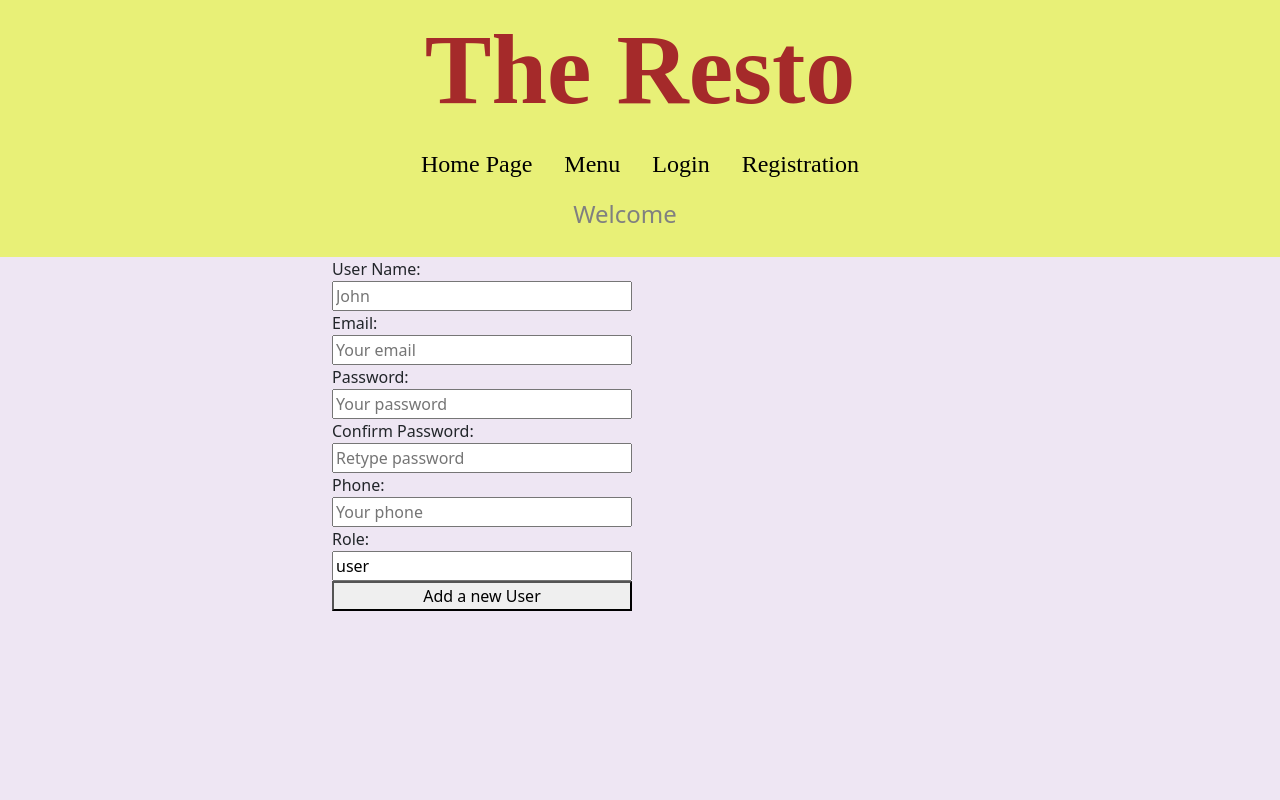
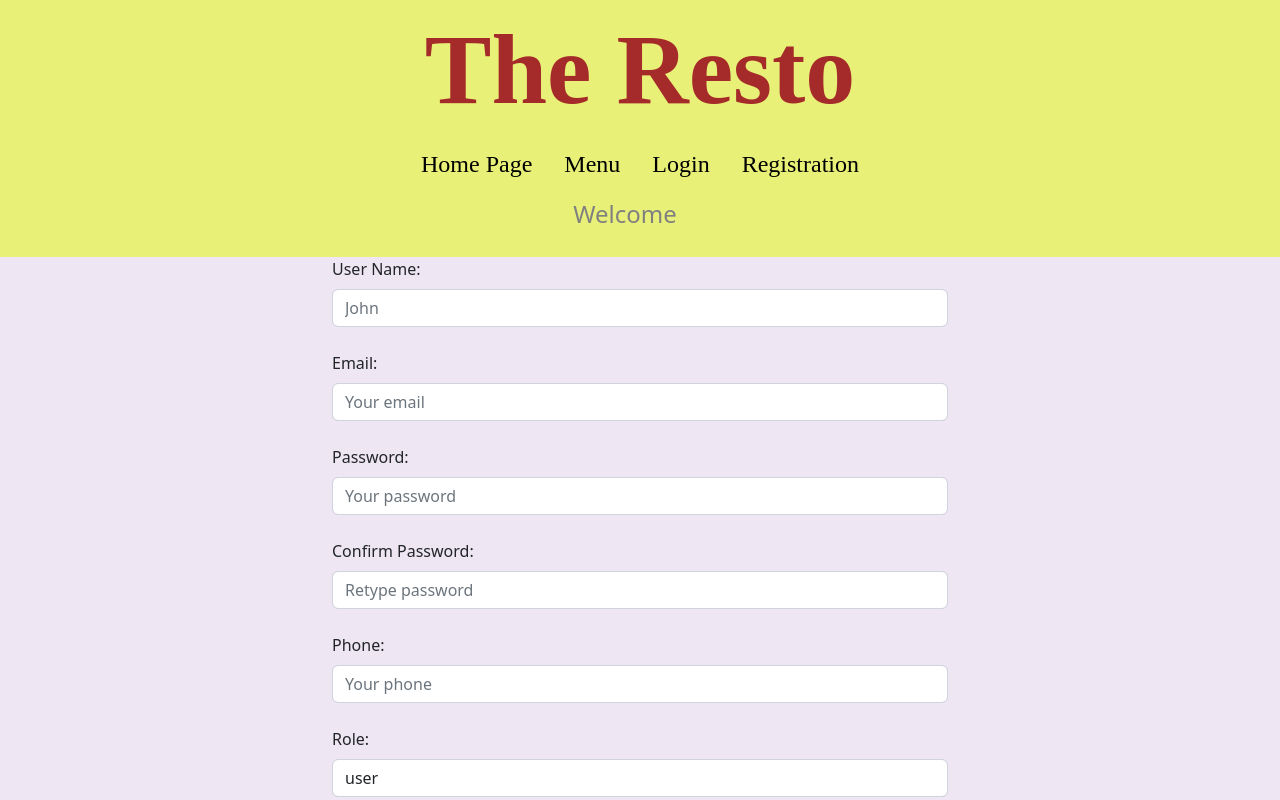
Before and after one commit to AntonDiachenko/theresto, a React (Create React App) app in the folder Project/client/: page /newuser in a window 1280 px wide. Shown: the top 800 px of the page. Built offline with nearby package versions, Linux system fonts and the light colour scheme; no server answers; a web font is replaced by a local one.

Commit message:
Anton's update to IGNORE

```diff
--- a/Project/client/src/App.css
+++ b/Project/client/src/App.css
@@ -543,3 +543,8 @@ height: 120px;
 .edit-delete{
   text-align: end;
 }
+
+.itemListImage {
+  width: 200%;
+  height: auto;
+}
--- a/Project/client/src/App.js
+++ b/Project/client/src/App.js
@@ -1,11 +1,5 @@
 import "./App.css";
-import {
-  BrowserRouter as Router,
-  Route,
-  Routes,
-  Link,
-  Navigate,
-} from "react-router-dom";
+import { BrowserRouter as Router, Route, Routes, Link } from "react-router-dom";
 
 import Home from "./pages/Home";
 import { useEffect, useState } from "react";
@@ -42,7 +36,6 @@ function App() {
     setAuthState({ username: "", id: 0, status: false, role: "" });
   };
 
-  const [user, setUser] = useState({});
   useEffect(() => {
     axios
       .get("http://localhost:3001/auth/auth", {
@@ -108,6 +101,7 @@ function App() {
                 ) : authState.role == "user" ? (
                   <>
                     {/* user */}
+                    <div>
                       <ul className="nav justify-content-center">
                         <li className="nav-item top-nav-item">
                           <Link to="/">
@@ -126,7 +120,7 @@ function App() {
                         </li>
                         <li className="nav-item top-nav-item">
                           <Link to="/fav">
-                          <a class="nav-link">favorites</a>
+                            <a class="nav-link">Favorite</a>
                           </Link>
                         </li>
                         <li className="nav-item top-nav-item">
@@ -134,8 +128,11 @@ function App() {
                             <a class="nav-link">Cart</a>
                           </Link>
                         </li>
+                      </ul>
+                    </div>
+
+
                     {/* <Link to="/profile"> Profile</Link> */}
-                    </ul>
                   </>
                 ) : (
                   <>
@@ -179,7 +176,9 @@ function App() {
                 )}
                 <div className="welcome-container">
                       <div>
-                        <h4><span id="welcome">Welcome</span> {authState.username}</h4>
+                        <h4>
+                          <span id="welcome">Welcome</span> {authState.username}
+                        </h4>
                       </div>
                       <div className="logout-btn-container">
                         {authState.status && (
@@ -189,7 +188,6 @@ function App() {
                           </button>
                         )}
                       </div>
-
                     </div>
               </div>
             </div>
--- a/Project/client/src/pages/Addnewuser.js
+++ b/Project/client/src/pages/Addnewuser.js
@@ -6,35 +6,31 @@ import { useNavigate } from "react-router-dom";
 
 function Addnewuser() {
   const initialValues = {
-        username:"",
-        email:"",
-        password:"",
-        confirmpassword:"",
-        phone:"",
-        role:"user"
+    username: "",
+    email: "",
+    password: "",
+    confirmpassword: "",
+    phone: "",
+    role: "user",
   };
 
   const navigate = useNavigate();
   const onSubmit = (data) => {
-      axios.post("http://localhost:3001/auth", data
-
-      ).then((response) => {
+    axios.post("http://localhost:3001/auth", data).then((response) => {
       navigate("/usermanage");
     });
   };
 
-
-    const validationSchema= Yup.object().shape({
-        username:Yup.string().min(3).max(15).required(),
-        email:Yup.string().email().required(),
-        password:Yup.string().min(4).max(20).required(),
-        confirmpassword:Yup.string()
+  const validationSchema = Yup.object().shape({
+    username: Yup.string().min(3).max(15).required(),
+    email: Yup.string().email().required(),
+    password: Yup.string().min(4).max(20).required(),
+    confirmpassword: Yup.string()
       .required()
-        .oneOf([Yup.ref('password')], 'Your passwords do not match.'),
-        phone:Yup.string().required(),
-        role:Yup.string().oneOf(['admin','user'])
+      .oneOf([Yup.ref("password")], "Your passwords do not match."),
+    phone: Yup.string().required(),
+    role: Yup.string().oneOf(["admin", "user"]),
   });
-
 
   return (
     <div>
@@ -44,63 +40,68 @@ function Addnewuser() {
           onSubmit={onSubmit}
           validationSchema={validationSchema}
         >
-          <Form className="formContainer">
-            <label>User Name:</label>
+          <Form>
+            <div className="form-outline mb-4">
+              <label className="form-label">User Name:</label>
               <ErrorMessage name="username" component="span" />
-            <Field
-            id="inputCreateUser"
-            name="username"
-            placeholder="John"
-            />
-
-            <label>Email:</label>
+              <Field className="form-control" id="inputCreateUser" name="username" placeholder="John" />
+            </div>
+            <div className="form-outline mb-4">
+              <label className="form-label">Email:</label>
               <ErrorMessage name="email" component="span" />
               <Field
+              className="form-control"
                 id="inputCreateUser"
                 name="email"
                 placeholder="Your email"
               />
-
-            <label>Password:</label>
+            </div>
+            <div className="form-outline mb-4">
+              <label className="form-label">Password:</label>
               <ErrorMessage name="password" component="span" />
               <Field
+              className="form-control"
                 id="inputCreateUser"
                 type="password"
                 name="password"
                 placeholder="Your password"
               />
-
-            <label>Confirm Password:</label>
+            </div>
+            <div className="form-outline mb-4">
+              <label className="form-label">Confirm Password:</label>
               <ErrorMessage name="confirmpassword" component="span" />
               <Field
+              className="form-control"
                 id="inputCreateUser"
                 type="password"
                 name="confirmpassword"
                 placeholder="Retype password"
               />
-
-            <label>Phone:</label>
+            </div>
+            <div className="form-outline mb-4">
+              <label className="form-label">Phone:</label>
               <ErrorMessage name="phone" component="span" />
               <Field
+              className="form-control"
                 id="inputCreateUser"
                 name="phone"
                 placeholder="Your phone"
               />
+            </div>
+            <div className="form-outline mb-4">
+              <label className="form-label">Role:</label>
+              <ErrorMessage name="role" component="span" />
+              <Field className="form-control" id="inputCreateUser" name="role" placeholder="Your role" />
+            </div>
 
-            <label>Role:</label>
-            <ErrorMessage name="role" component="span" />
-            <Field
-              id="inputCreateUser"
-              name="role"
-              placeholder="Your role"
-            />
-
-            <button type="submit">Add a new User</button>
+            <button type="submit" className="login-button">
+              Add User
+            </button>
           </Form>
         </Formik>
       </div>
     </div>
-  )
+  );
 }
 
-export default Addnewuser
+export default Addnewuser;
--- a/Project/client/src/pages/Home.js
+++ b/Project/client/src/pages/Home.js
@@ -1,7 +1,4 @@
 import React from "react";
-import { useEffect, useState, useContext } from "react";
-import axios from "axios";
-import { AuthContext } from "../helper/AuthContext";
 import { useNavigate } from "react-router-dom";
 import { Link } from "react-router-dom";
 import Menu from "./Menu";
--- a/Project/client/src/pages/Item.js
+++ b/Project/client/src/pages/Item.js
@@ -8,10 +8,11 @@ import {Formik, Form, Field, ErrorMessage} from "formik";
 
 
 function Item() {
+  const { id } = useParams();
 
-    const { id } = useParams();
+  const [menuitem, setMenuitem] = useState([]);
 
-    const [menuitem, setMenuitem] = useState([]);
+  let navigate = useNavigate();
 
 
     useEffect(() => {
@@ -174,4 +175,4 @@ function Item() {
   );
 }
 
-export default Item
+export default Item;
--- a/Project/client/src/pages/Itemmanage.js
+++ b/Project/client/src/pages/Itemmanage.js
@@ -160,7 +160,8 @@ const updateCategory = (id)=>{
                   <th className="col-1 flex-column">itemname</th>
                   <th className="col-1 flex-column">description</th>
                   <th className="col-1 flex-column">price</th>
-                  <th className="col-2 flex-column">photoURL</th>
+                  <th className="col-3 flex-column">photoURL</th>
+                  <th className="col-3 flex-column">photo</th>
                 </tr>
 
                 {listOfMenuitems.map((value, key) => {
@@ -171,7 +172,8 @@ const updateCategory = (id)=>{
                       <td className="col-1">{value.itemname}</td>
                       <td className="col-1">{value.description}</td>
                       <td className="col-1">{value.price}</td>
-                      <td className="col-2">{value.photoURL}</td>
+                      <td className="col-3">{value.photoURL}</td>
+                      <td className="col-3"><img className="itemListImage" src={value.photoURL}></img></td>
                     </tr>
                   );
                 })}
--- a/Project/client/src/pages/Newitem.js
+++ b/Project/client/src/pages/Newitem.js
@@ -1,4 +1,3 @@
-
 import React from "react";
 import { useEffect, useState } from "react";
 import { Formik, Form, Field, ErrorMessage } from "formik";
--- a/Project/client/src/pages/Registration.js
+++ b/Project/client/src/pages/Registration.js
@@ -94,7 +94,6 @@ function Registration() {
               <br></br>
             </div>
 
-
             <button type="submit" className="login-button">
               Register
             </button>
--- a/Project/client/src/pages/Usermanage.js
+++ b/Project/client/src/pages/Usermanage.js
@@ -49,15 +49,6 @@ function Usermanage() {
           Add User
         </button>
       </div>
-      <table class="table table-striped">
-        <thead>
-          <tr>
-            <th className="col-1">UserId</th>
-            <th className="col-1">UserName</th>
-            <th className="col-2">Email</th>
-            <th className="col-2">Phone</th>
-            <th className="col-1">Role</th>
-          </tr>
 
           {listOfUsers.map((value, key) => {
             return (
@@ -89,7 +80,7 @@ function Usermanage() {
               </tr>
             );
           })}
-          </thead>
+
         <div class=" container-md mt-5">
 
 
@@ -138,7 +129,6 @@ function Usermanage() {
               </div>
 
         </div>
-</table>
     </div>
   );
 }
```
Also changed, not shown: Project/client/src/pages/Cart.js (+64 -63 lines), Project/client/src/pages/Menu.js (+50 -48 lines), 2 other files (tests, documents, lock files or other folders). Lines whose indentation alone changed are shown as unchanged.
